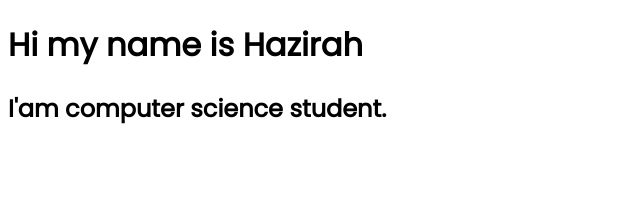
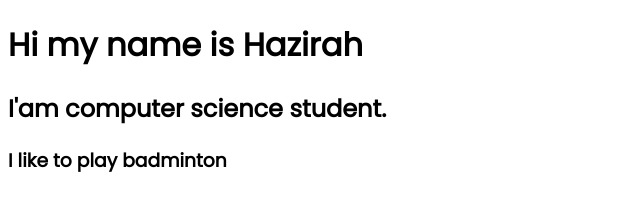
Before and after one commit to hazirahsaupe/hazirah-portfolio, a plain HTML site: page index.html in a window 1280 px wide. Shown: the whole page, without its empty margins (0-640 px from the left). Drawn offline with Linux system fonts and the light colour scheme.

Commit message:
add one line

```diff
--- a/index.html
+++ b/index.html
@@ -23,6 +23,7 @@
 <body>
     <h1>Hi my name is Hazirah</h1>
     <h2>I'am computer science student.</h2>
+    <h3>I like to play badminton </h3>
 </body>
 
 </html>
```
